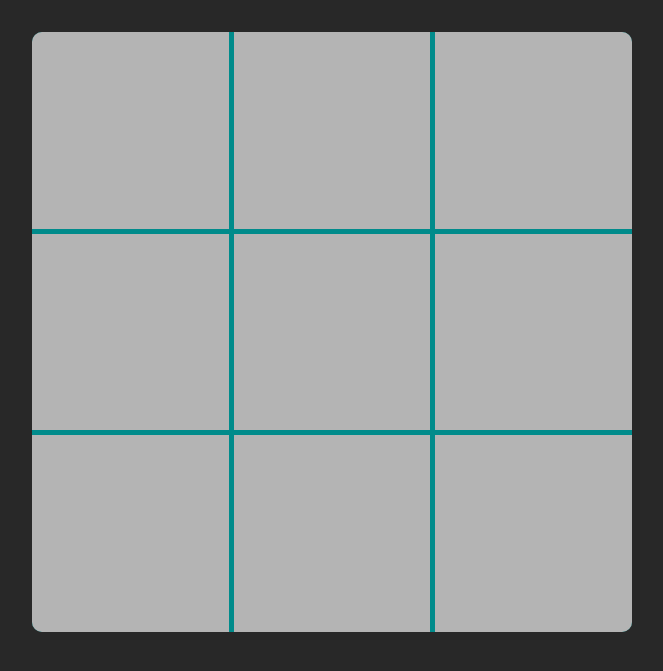
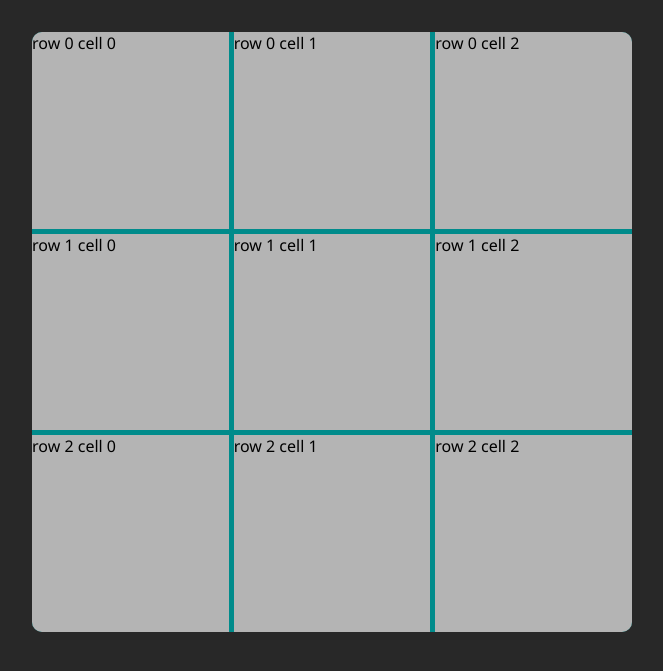
Before and after one commit to xswitch/odin_tictactoe, a plain HTML site: page index.html in a window 1280 px wide. Shown: the part 109-780 px from the top of the page, without its empty margins (308-971 px from the left). Drawn offline with Linux system fonts and the light colour scheme.

Commit message:
Create board with js and attach event listeners that check x and y

```diff
--- a/index.html
+++ b/index.html
@@ -11,15 +11,6 @@
     <main>
         <h1>TIC TAC TOE</h1>
         <div class="gameContainer">
-            <div class="cell free"></div>
-            <div class="cell"></div>
-            <div class="cell"></div>
-            <div class="cell"></div>
-            <div class="cell"></div>
-            <div class="cell"></div>
-            <div class="cell"></div>
-            <div class="cell"></div>
-            <div class="cell"></div>
         </div>
     </main>
 </body>
--- a/script.js
+++ b/script.js
@@ -84,6 +84,7 @@ const gameController = (function() {
         } else {
             endRound(currentMark)
         }
+        console.log(`${currentMark} placed on ${[x, y]}`);
         changeMark()
     }
 
@@ -108,3 +109,24 @@ const gameController = (function() {
         playRound,
     }
 })()
+
+
+const displayController = (function() {
+    function createGrid(array) {
+        const gridContainer = document.querySelector('.gameContainer');
+        array.forEach((row, rowIndex) => {
+            row.forEach((cell, cellIndex) => {
+                const element = document.createElement('div');
+                element.classList.add('cell');
+                element.classList.add('free');
+                element.textContent = `row ${rowIndex} cell ${cellIndex}`
+                element.addEventListener('click', () => {
+                    gameController.playRound(rowIndex, cellIndex)
+                })
+                gridContainer.appendChild(element);
+            })
+        })
+    }
+
+    createGrid(gameBoard.getBoard());
+})()
```
Also changed, not shown: 1 other file.
